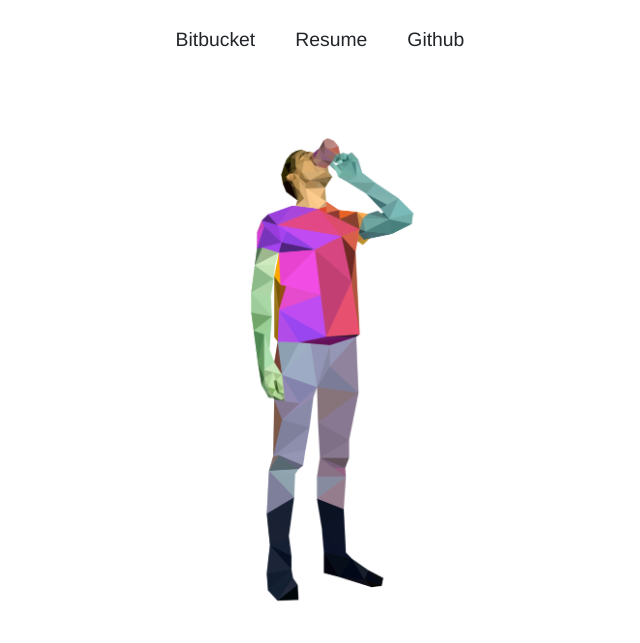
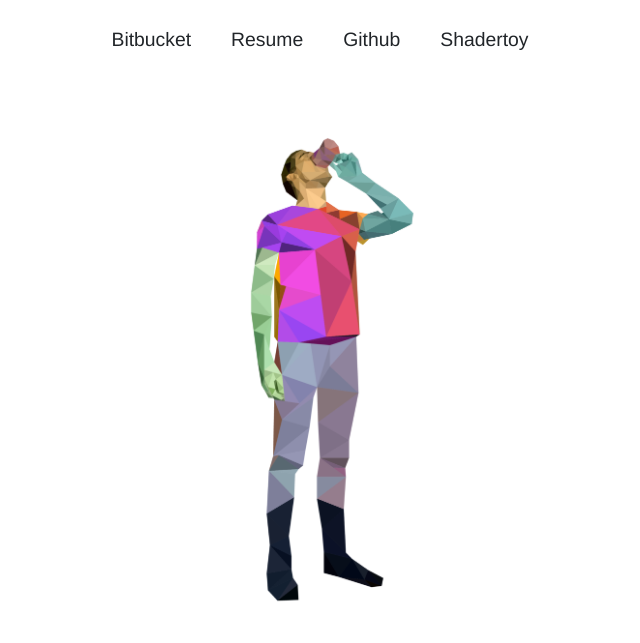
Before and after one commit to TrevorLeake/personal-website, a Flask app: page / in a window 1280 px wide. Shown: the top 643 px of the page, without its empty margins (320-960 px from the left). Run offline with Flask 2, Linux system fonts and the light colour scheme; some libraries are stand-ins or nearby versions.

Commit message:
Added link to shadertoy.

```diff
--- a/templates/main.html
+++ b/templates/main.html
@@ -11,6 +11,7 @@
 			<a href="https://bitbucket.org/trevorleake/"> Bitbucket </a>
 			<a href="{{ url_for('static', filename='Resume -- Trevor Leake.pdf') }}"> Resume </a>
 			<a href="https://github.com/TrevorLeake"> Github </a>
+			<a href="https://www.shadertoy.com/profile/trevorleake"> Shadertoy </a>
 		</div>
 
 
```
